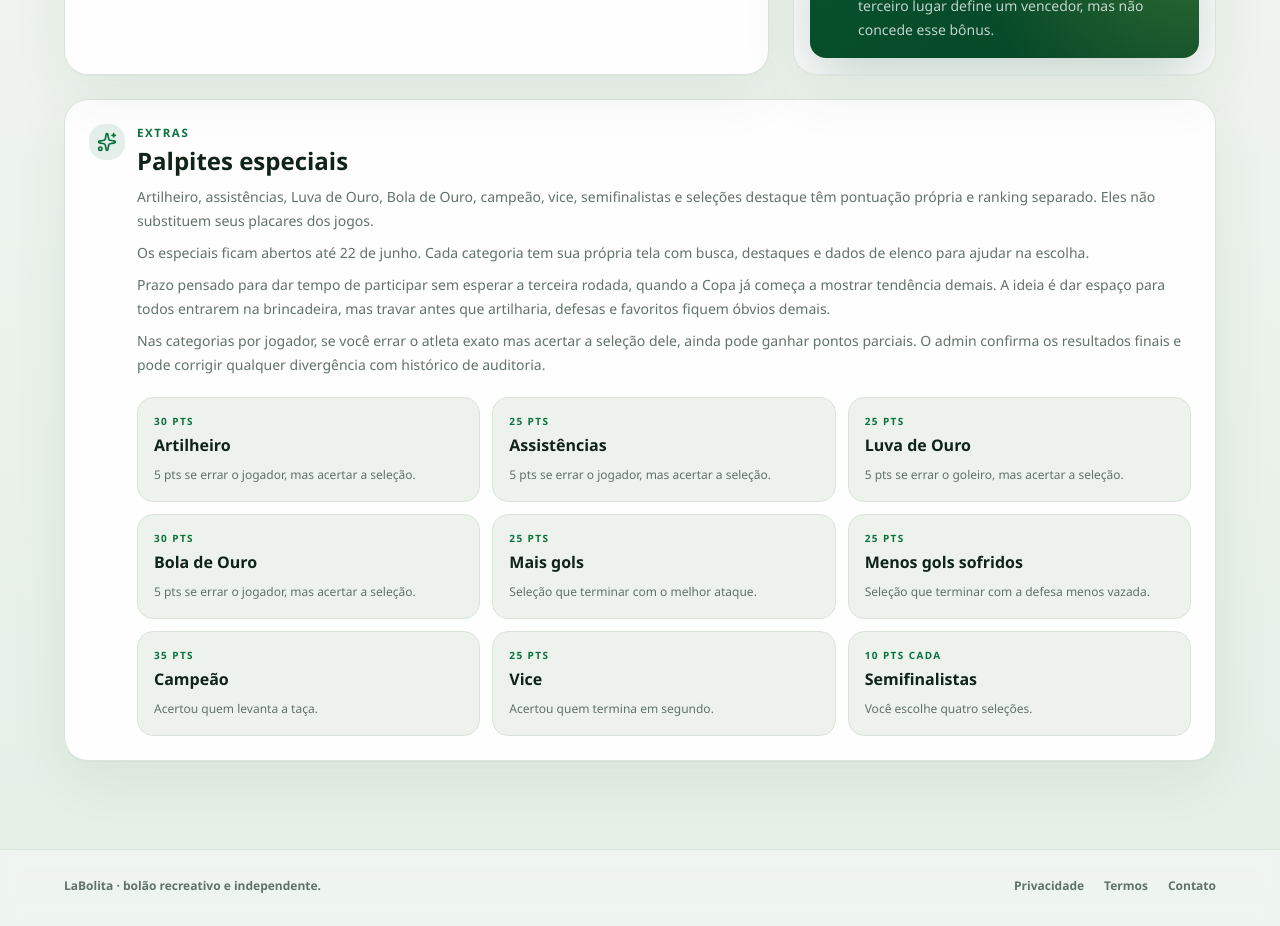
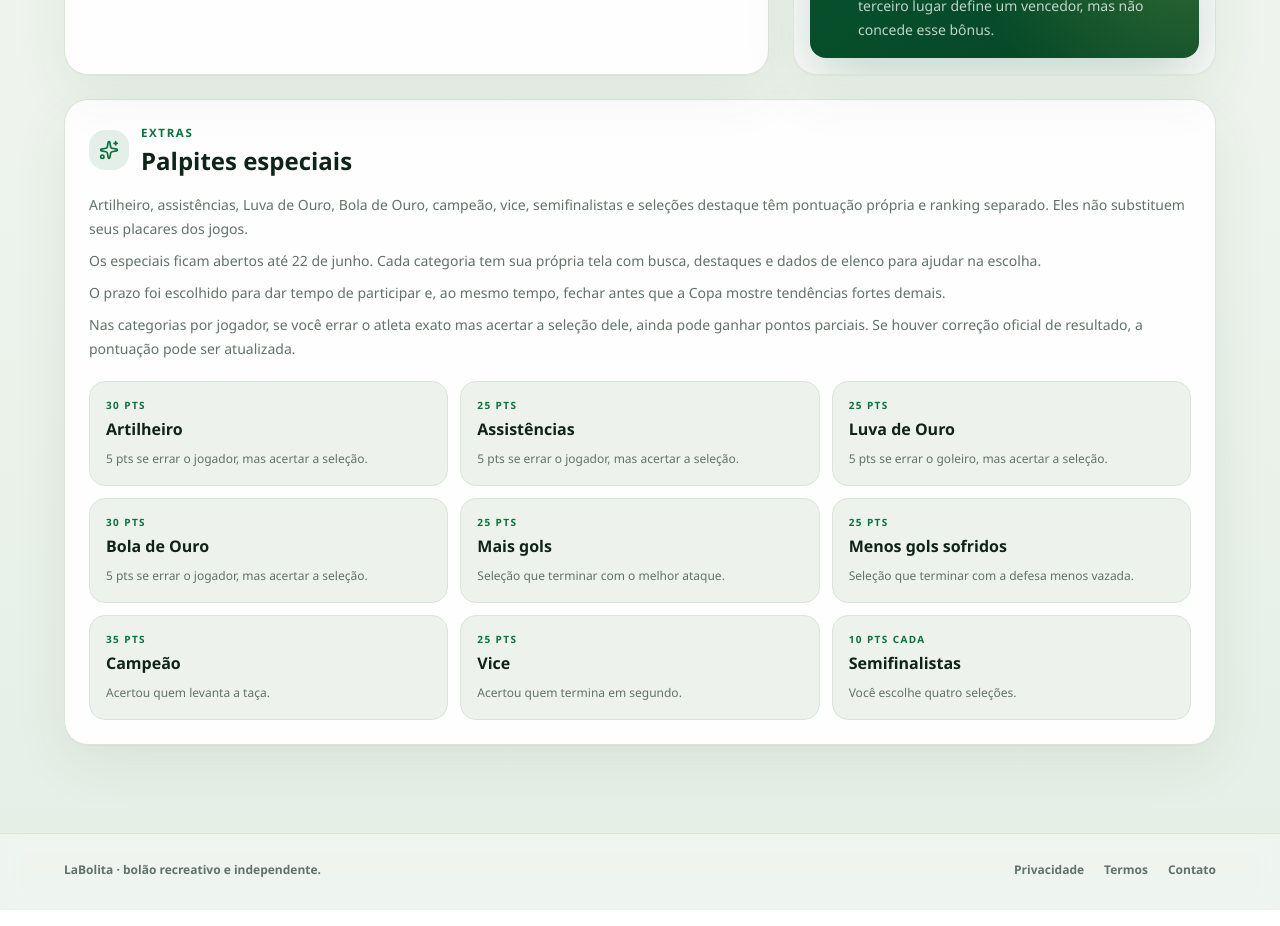
Before and after one commit to Faysk/LaBolita, a Next.js app: page /regras in a window 1280 px wide. Shown: the part 1220-2146 px from the top of the page. Built offline with nearby package versions, Linux system fonts and the light colour scheme; no server answers.

Commit message:
fix: simplify legal copy and special rules layout

```diff
--- a/src/app/privacidade/page.tsx
+++ b/src/app/privacidade/page.tsx
@@ -28,9 +28,9 @@ export default function PrivacyPage() {
         <h2>2. Dados tratados</h2>
         <ul>
           <li>Nome, e-mail, identificador e foto fornecidos pelo login Google.</li>
-          <li>Palpites, participação em bolões, pontuação e ações administrativas.</li>
+          <li>Palpites, participação em bolões, pontuação e preferências da conta.</li>
           <li>Data e versão do aceite dos Termos de Serviço.</li>
-          <li>Registros de arquivamento, recuperação e suspensão reversível.</li>
+          <li>Registros necessários para segurança, suporte e integridade dos bolões.</li>
           <li>
             Dados técnicos essenciais, como sessão, endereço IP e registros de
             segurança mantidos pelos provedores de infraestrutura.
@@ -46,7 +46,7 @@ export default function PrivacyPage() {
         <h2>3. Finalidades e bases legais</h2>
         <p>
           Os dados são usados para autenticar contas, registrar palpites, calcular
-          rankings, administrar bolões, prevenir abuso, investigar erros e cumprir
+          rankings, permitir a gestão dos bolões, prevenir abuso, investigar erros e cumprir
           obrigações legais. O tratamento ocorre para executar o serviço solicitado
           pelo usuário e com base no legítimo interesse de manter a plataforma
           segura e funcional.
@@ -85,7 +85,7 @@ export default function PrivacyPage() {
         <h2>6. Retenção, segurança e transferências</h2>
         <p>
           Os dados são mantidos enquanto a conta ou o bolão estiver ativo e pelo
-          período necessário para segurança, auditoria e obrigações legais. São
+          período necessário para segurança, suporte e obrigações legais. São
           aplicados controles de acesso, políticas por linha no banco e conexões
           criptografadas. Como os provedores podem operar fora do Brasil, pode
           ocorrer transferência internacional de dados com as proteções adotadas
@@ -97,9 +97,9 @@ export default function PrivacyPage() {
         <h2>7. Seus direitos</h2>
         <p>
           Nos termos da LGPD, você pode solicitar confirmação de tratamento,
-          acesso, correção, portabilidade, informação sobre compartilhamento e
-          exclusão quando aplicável. Também pode revogar permissões do Google na
-          sua conta Google.
+          acesso, correção, portabilidade, informação sobre compartilhamento,
+          exclusão ou anonimização quando aplicável. Também pode revogar
+          permissões do Google na sua conta Google.
         </p>
       </section>
 
--- a/src/app/regras/page.tsx
+++ b/src/app/regras/page.tsx
@@ -2,7 +2,6 @@ import type { Metadata } from "next";
 import { CheckCircle2, Clock3, EyeOff, ShieldCheck, Sparkles } from "lucide-react";
 import {
   SPECIAL_LOCK_DATE_LABEL,
-  SPECIAL_LOCK_RATIONALE,
 } from "@/lib/special-market-display";
 
 export const metadata: Metadata = {
@@ -127,13 +126,16 @@ export default function RulesPage() {
       </section>
 
       <section className="mt-6 card p-5 md:p-6">
-        <div className="flex items-start gap-3">
-          <span className="rounded-2xl bg-brand/10 p-2 text-brand">
+        <div className="flex items-center gap-3">
+          <span className="flex size-10 shrink-0 items-center justify-center rounded-2xl bg-brand/10 text-brand">
             <Sparkles className="size-5" />
           </span>
           <div>
             <p className="eyebrow">Extras</p>
             <h2 className="mt-1 text-2xl font-black">Palpites especiais</h2>
+          </div>
+        </div>
+        <div className="mt-4">
             <p className="mt-2 text-sm leading-6 text-muted">
               Artilheiro, assistências, Luva de Ouro, Bola de Ouro, campeão,
               vice, semifinalistas e seleções destaque têm pontuação própria e
@@ -145,15 +147,14 @@ export default function RulesPage() {
               escolha.
             </p>
             <p className="mt-2 text-sm leading-6 text-muted">
-              {SPECIAL_LOCK_RATIONALE} A ideia é dar espaço para todos entrarem
-              na brincadeira, mas travar antes que artilharia, defesas e favoritos
-              fiquem óbvios demais.
+              O prazo foi escolhido para dar tempo de participar e, ao mesmo
+              tempo, fechar antes que a Copa mostre tendências fortes demais.
             </p>
             <p className="mt-2 text-sm leading-6 text-muted">
               Nas categorias por jogador, se você errar o atleta exato mas
-              acertar a seleção dele, ainda pode ganhar pontos parciais. O
-              admin confirma os resultados finais e pode corrigir qualquer
-              divergência com histórico de auditoria.
+              acertar a seleção dele, ainda pode ganhar pontos parciais. Se
+              houver correção oficial de resultado, a pontuação pode ser
+              atualizada.
             </p>
             <div className="mt-5 grid gap-3 md:grid-cols-3">
               {specialRules.map(([name, points, description]) => (
@@ -166,7 +167,6 @@ export default function RulesPage() {
                 </div>
               ))}
             </div>
-          </div>
         </div>
       </section>
     </main>
--- a/src/app/termos/page.tsx
+++ b/src/app/termos/page.tsx
@@ -30,7 +30,7 @@ export default function TermsPage() {
           privacidade. Você deve fornecer informações verdadeiras, proteger o acesso
           à sua conta e responder pelas ações realizadas nela. Contas usadas para
           fraude, abuso, automação indevida ou tentativa de comprometer o serviço
-          podem ser suspensas de forma reversível pela administração.
+          podem ser suspensas.
         </p>
       </section>
 
@@ -39,9 +39,8 @@ export default function TermsPage() {
         <p>
           Palpites podem ser alterados até o horário de bloqueio definido pelo
           servidor. Resultados, correções e critérios de pontuação seguem as{" "}
-          <Link href="/regras">Regras do jogo</Link>. Em caso de divergência, os
-          registros auditáveis do sistema e o resultado oficial da competição
-          prevalecem.
+          <Link href="/regras">Regras do jogo</Link>. Em caso de divergência, o
+          resultado oficial da competição prevalece.
         </p>
       </section>
 
@@ -56,7 +55,7 @@ export default function TermsPage() {
       </section>
 
       <section>
-        <h2>5. Conduta permitida</h2>
+        <h2>5. Conduta proibida</h2>
         <ul>
           <li>Não tentar acessar contas, dados ou áreas sem autorização.</li>
           <li>Não explorar falhas, interferir no serviço ou contornar bloqueios.</li>
@@ -66,13 +65,12 @@ export default function TermsPage() {
       </section>
 
       <section>
-        <h2>6. Bolões públicos e administração</h2>
+        <h2>6. Bolões públicos</h2>
         <p>
           Ao tornar um bolão público, seu nome, organizador, quantidade de
           participantes e ranking ficam visíveis também para visitantes. O dono
-          pode editar e arquivar o bolão; o arquivamento remove sua exibição sem
-          apagar definitivamente o histórico. A administração master pode auditar,
-          corrigir e recuperar bolões quando necessário.
+          pode editar ou encerrar o bolão. Bolões encerrados deixam de aparecer
+          nas áreas públicas.
         </p>
       </section>
 
@@ -101,7 +99,7 @@ export default function TermsPage() {
         <p>
           O tratamento de dados segue a{" "}
           <Link href="/privacidade">Política de Privacidade</Link>. Você pode pedir
-          o encerramento da conta pelo e-mail{" "}
+          o encerramento da conta e a exclusão de dados pessoais aplicáveis pelo e-mail{" "}
           <a href="mailto:contato@faysk.dev">contato@faysk.dev</a>. Estes termos
           são regidos pelas leis brasileiras, respeitados os direitos legais de
           cada usuário.
--- a/src/components/legal-page.tsx
+++ b/src/components/legal-page.tsx
@@ -25,7 +25,7 @@ export function LegalPage({
             {intro}
           </p>
           <p className="mt-5 text-xs font-bold text-white/55">
-            Última atualização: 7 de junho de 2026
+            Última atualização: 14 de junho de 2026
           </p>
         </header>
         <div className="legal-content p-6 md:p-10">{children}</div>
--- a/src/components/special-market-picker.tsx
+++ b/src/components/special-market-picker.tsx
@@ -134,7 +134,7 @@ export function SpecialMarketPicker({ market }: { market: SpecialMarketView }) {
 
   return (
     <div className="space-y-7">
-      <section className="card-dark overflow-hidden rounded-[2rem] p-5 text-white md:p-6 lg:p-7">
+      <section className="card-dark overflow-hidden rounded-[2rem] p-4 text-white md:p-5 lg:p-6">
         <Link
           href="/especiais"
           className="interactive inline-flex items-center gap-2 rounded-full border border-white/15 bg-white/10 px-3 py-1.5 text-xs font-black text-white/80"
@@ -144,9 +144,9 @@ export function SpecialMarketPicker({ market }: { market: SpecialMarketView }) {
             Voltar aos especiais
           </LinkPendingLabel>
         </Link>
-        <div className="mt-5 grid gap-5 lg:grid-cols-[minmax(0,1fr)_minmax(320px,0.9fr)] lg:items-center">
+        <div className="mt-4 grid gap-5 lg:grid-cols-[minmax(0,1fr)_minmax(320px,0.82fr)] lg:items-center">
           <div className="flex flex-col justify-center py-1">
-            <div className="inline-flex items-center gap-2 rounded-full border border-white/15 bg-white/10 px-3 py-1.5 text-xs font-black uppercase tracking-[0.14em] text-accent">
+            <div className="inline-flex self-start items-center gap-2 rounded-full border border-white/15 bg-white/10 px-3 py-1.5 text-xs font-black uppercase tracking-[0.14em] text-accent">
               <Icon className="size-4" />
               {display.eyebrow}
             </div>
@@ -220,7 +220,7 @@ export function SpecialMarketPicker({ market }: { market: SpecialMarketView }) {
             {market.results.map((pick) => pick.label).join(", ")}
           </h2>
           <p className="mt-2 text-sm text-muted">
-            Resultado já confirmado pelo admin. Correções continuam auditadas.
+            Resultado confirmado. Se houver correção oficial, a pontuação pode ser atualizada.
           </p>
         </section>
       )}
@@ -629,7 +629,7 @@ function teamInsight(option: SpecialOption) {
   if (!stats || stats.played === 0) {
     return `${option.teamName} ainda começa sua campanha nesta Copa. Para especiais de ataque, defesa e caminho até a final, o valor está no potencial antes da tendência ficar clara.`;
   }
-  return `${option.teamName} soma ${stats.points} ponto(s), ${stats.goalsFor} gol(s) pró e ${stats.goalsAgainst} contra em ${stats.played} jogo(s). Esse recorte ajuda a ler ataque, defesa e força de campanha, mas o admin ainda pode corrigir o resultado final.`;
+  return `${option.teamName} soma ${stats.points} ponto(s), ${stats.goalsFor} gol(s) pró e ${stats.goalsAgainst} contra em ${stats.played} jogo(s). Esse recorte ajuda a ler ataque, defesa e força de campanha antes do resultado final.`;
 }
 
 function shortTeamInsight(option: SpecialOption) {
--- a/src/lib/special-market-display.ts
+++ b/src/lib/special-market-display.ts
@@ -30,7 +30,7 @@ export type SpecialMarketDisplay = {
 
 export const SPECIAL_LOCK_DATE_LABEL = "22 de junho";
 export const SPECIAL_LOCK_RATIONALE =
-  "Prazo pensado para dar tempo de participar sem esperar a terceira rodada, quando a Copa já começa a mostrar tendência demais.";
+  "Prazo pensado para dar tempo de participar antes que a Copa mostre tendências fortes demais.";
 
 type MarketProgressLike = {
   key: string;
@@ -158,7 +158,7 @@ export const SPECIAL_MARKET_DISPLAY: Record<string, SpecialMarketDisplay> = {
     pickLabel: "Meu vice",
     searchPlaceholder: "Buscar seleção",
     emptyDetail: "Escolha uma seleção para ver campanha atual.",
-    dataNote: "O resultado final é confirmado pelo admin após a decisão.",
+    dataNote: "Vale o vice oficial após a decisão.",
   },
   semifinalists: {
     key: "semifinalists",
@@ -191,7 +191,7 @@ export function specialMarketDisplay(marketKey: string) {
     pickLabel: "Minha escolha",
     searchPlaceholder: "Buscar opção",
     emptyDetail: "Escolha uma opção para ver os detalhes.",
-    dataNote: "Resultado corrigível pelo admin.",
+    dataNote: "Resultado final da categoria.",
   };
 }
 
```
Also changed, not shown: 1 other file (tests, documents, lock files or other folders).
